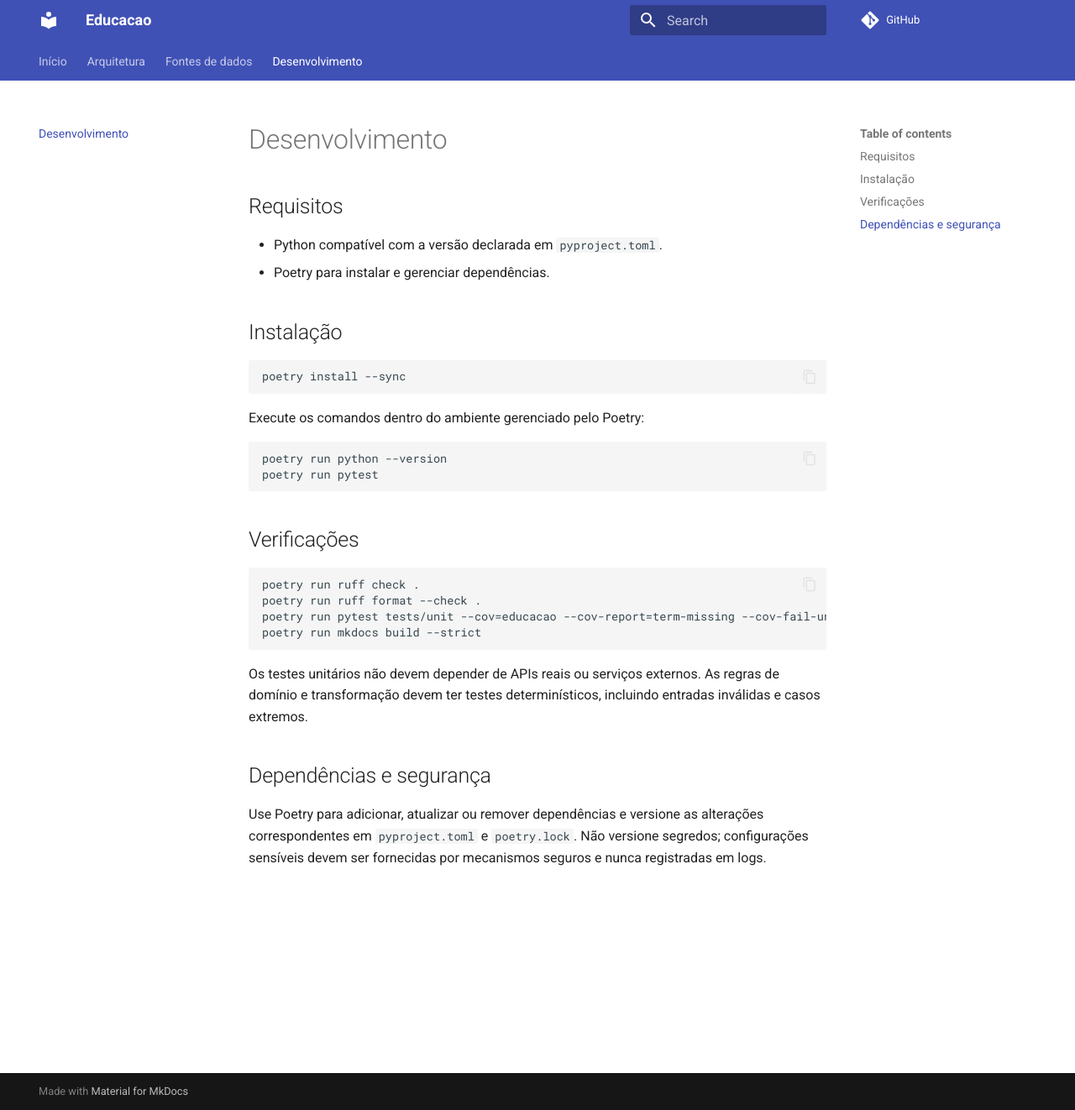
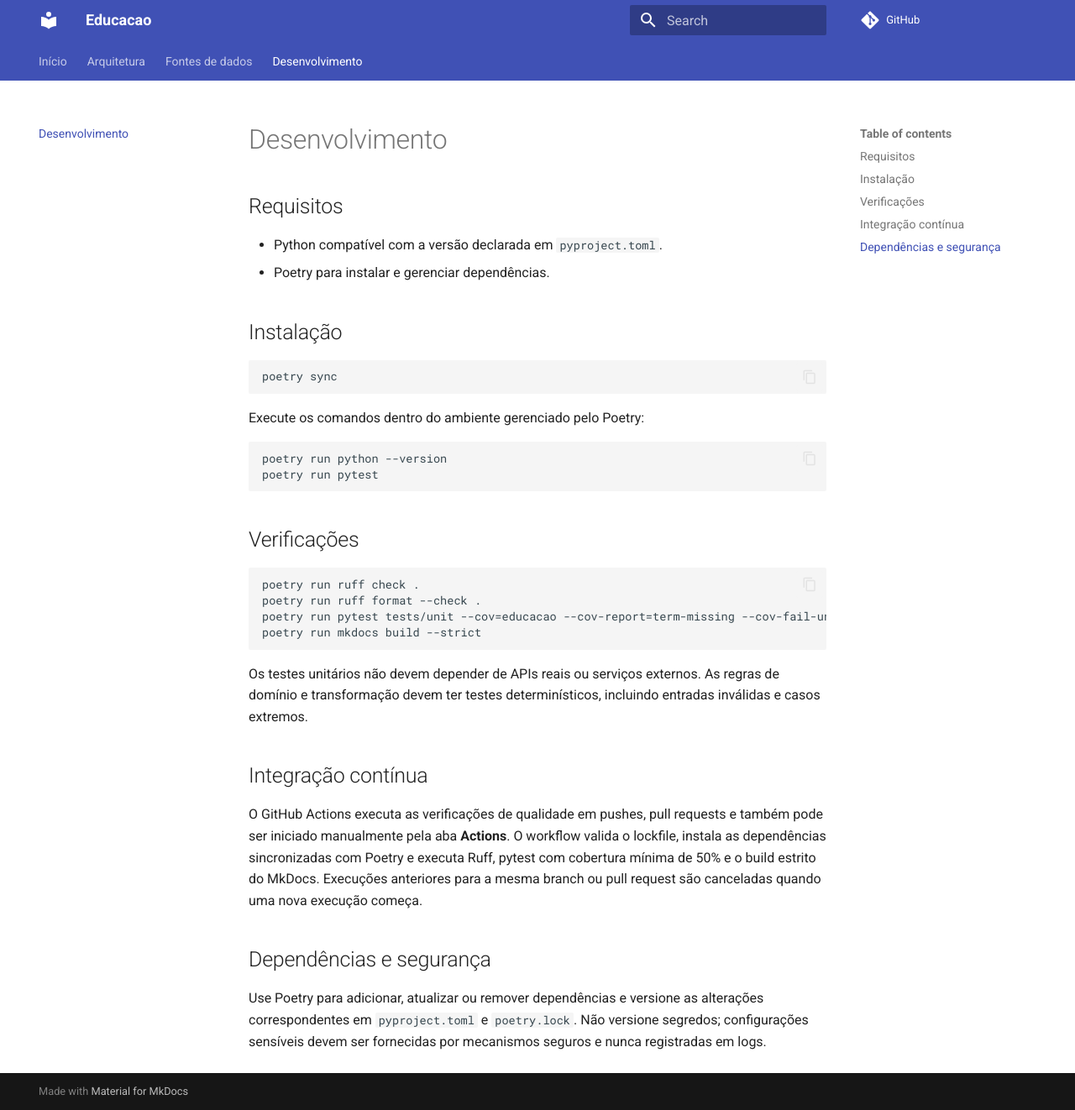
Before and after one commit to ReginaldoMachado/educacao, an MkDocs documentation site: the page built from docs/development.md, in a window 1280 px wide and 1322 px high. Shown: the whole window at 84% size. Built offline with MkDocs 1.6.1 and Material for MkDocs 9.7.7, drawn with Linux system fonts in a browser that asks for light colours; comment, search, counter and statistics services are not loaded.

Commit message:
Adicionado o Ci

````diff
--- a/docs/development.md
+++ b/docs/development.md
@@ -8,7 +8,7 @@
 ## Instalação
 
 ```bash
-poetry install --sync
+poetry sync
 ```
 
 Execute os comandos dentro do ambiente gerenciado pelo Poetry:
@@ -31,6 +31,15 @@ Os testes unitários não devem depender de APIs reais ou serviços externos. As
 regras de domínio e transformação devem ter testes determinísticos, incluindo
 entradas inválidas e casos extremos.
 
+## Integração contínua
+
+O GitHub Actions executa as verificações de qualidade em pushes, pull requests
+e também pode ser iniciado manualmente pela aba **Actions**. O workflow valida
+o lockfile, instala as dependências sincronizadas com Poetry e executa Ruff,
+pytest com cobertura mínima de 50% e o build estrito do MkDocs. Execuções
+anteriores para a mesma branch ou pull request são canceladas quando uma nova
+execução começa.
+
 ## Dependências e segurança
 
 Use Poetry para adicionar, atualizar ou remover dependências e versione as
````
Also changed, not shown: plan.md (+1 -0 lines), 1 other file.
